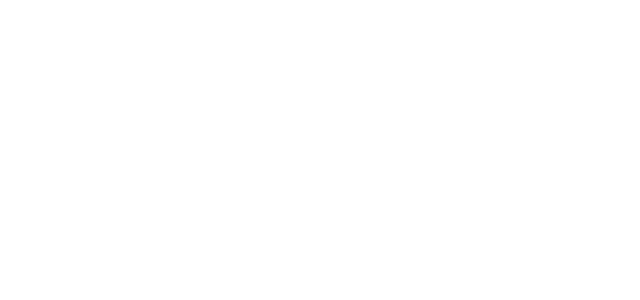
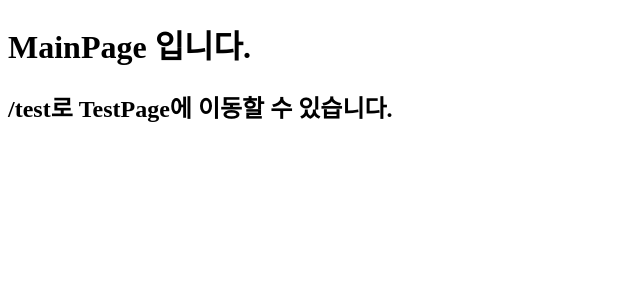
Before and after one commit to Important-is-Great-Youths/openmind, a React (Create React App) app: page / in a window 1280 px wide. Shown: the top 300 px of the page, without its empty margins (0-640 px from the left). Built offline with nearby package versions, Linux system fonts and the light colour scheme.

Commit message:
page-layout에 MainPage와 TestPage 구성

```diff
--- a/src/Main.js
+++ b/src/Main.js
@@ -1,11 +1,18 @@
 import { BrowserRouter, Routes, Route } from "react-router-dom";
 import App from "App";
+import { MainPage } from "./page-layout/MainPage/MainPage";
+import { TestPage } from "./page-layout/TestPage/TestPage";
 
 function Main() {
   return (
     <BrowserRouter>
       <Routes>
-        <Route path="/" element={<App />}></Route>
+        <Route path="/" element={<App />}>
+          <Route index element={<MainPage />} />
+          <Route path="test">
+            <Route index element={<TestPage />} />
+          </Route>
+        </Route>
       </Routes>
     </BrowserRouter>
   );
--- /dev/null
+++ b/src/page-layout/MainPage/MainPage.jsx
@@ -0,0 +1,8 @@
+export const MainPage = () => {
+  return (
+    <>
+      <h1>MainPage 입니다.</h1>
+      <h2>/test로 TestPage에 이동할 수 있습니다.</h2>
+    </>
+  );
+};
--- /dev/null
+++ b/src/page-layout/MainPage/index.js
@@ -0,0 +1 @@
+export * from "./MainPage";
--- /dev/null
+++ b/src/page-layout/TestPage/TestPage.jsx
@@ -0,0 +1,9 @@
+import { Link } from "react-router-dom";
+
+export const TestPage = () => {
+  return (
+    <>
+      <Link to="/">MainPage 가는 링크</Link>
+    </>
+  );
+};
--- /dev/null
+++ b/src/page-layout/TestPage/index.js
@@ -0,0 +1 @@
+export * from "./TestPage";
```
